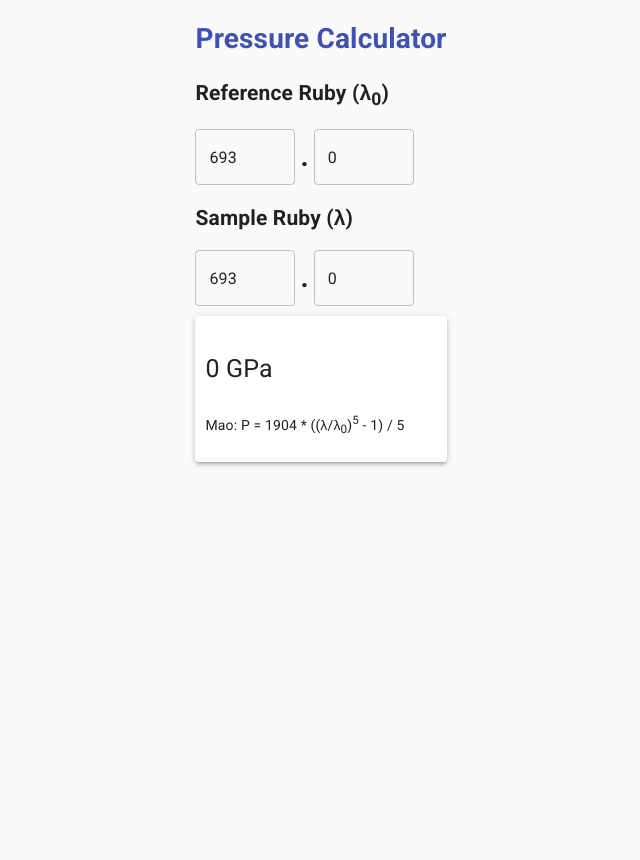
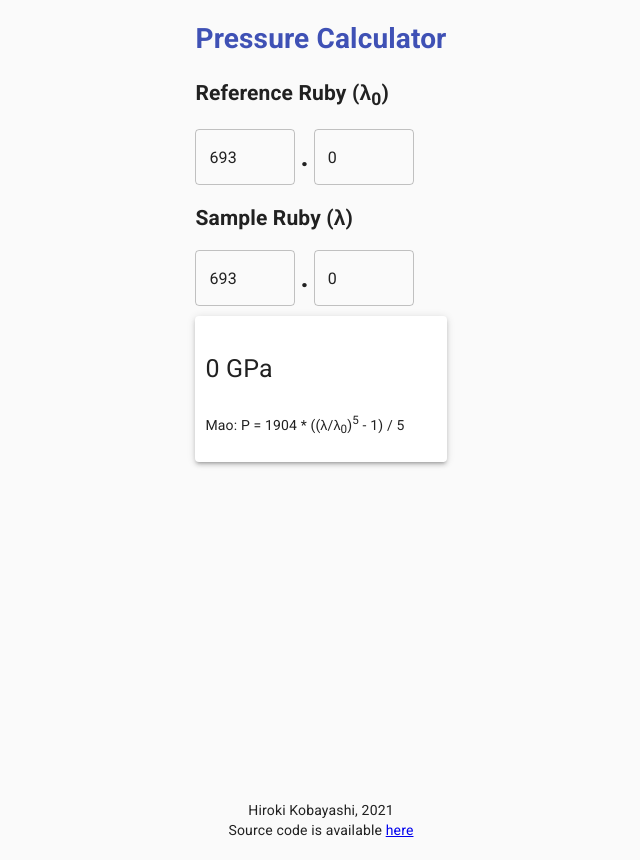
Before and after one commit to khsacc/pressure-calculator, a Next.js app: page / in a window 1280 px wide. Shown: the whole page, without its empty margins (319-959 px from the left). Before the commit the page ends 800 px from the top, so only its background shows below. Built offline with nearby package versions, Linux system fonts and the light colour scheme.

Commit message:
added credit

```diff
--- a/pages/_app.tsx
+++ b/pages/_app.tsx
@@ -1,12 +1,20 @@
 import React from 'react';
 import PropTypes from 'prop-types';
 import Head from 'next/head';
-import { ThemeProvider } from '@material-ui/core/styles';
+import { makeStyles, ThemeProvider } from '@material-ui/core/styles';
 import CssBaseline from '@material-ui/core/CssBaseline';
 import {Theme} from '../styles/theme'
 
+const useStyle = makeStyles(() => ({
+  footer: {
+    paddingBottom: 20,
+    textAlign: 'center'
+  }
+}))
+
 export default function MyApp(props) {
   const { Component, pageProps } = props;
+  const classes = useStyle()
 
   React.useEffect(() => {
     // Remove the server-side injected CSS.
@@ -26,6 +34,10 @@ export default function MyApp(props) {
         {/* CssBaseline kickstart an elegant, consistent, and simple baseline to build upon. */}
         <CssBaseline />
         <Component {...pageProps} />
+        <footer className={classes.footer}>
+          Hiroki Kobayashi, 2021<br />
+          Source code is available <a href="https://github.com/khsacc/pressure-calculator" rel="external" target="_blank">here</a>
+        </footer>
       </ThemeProvider>
     </React.Fragment>
   );
```
